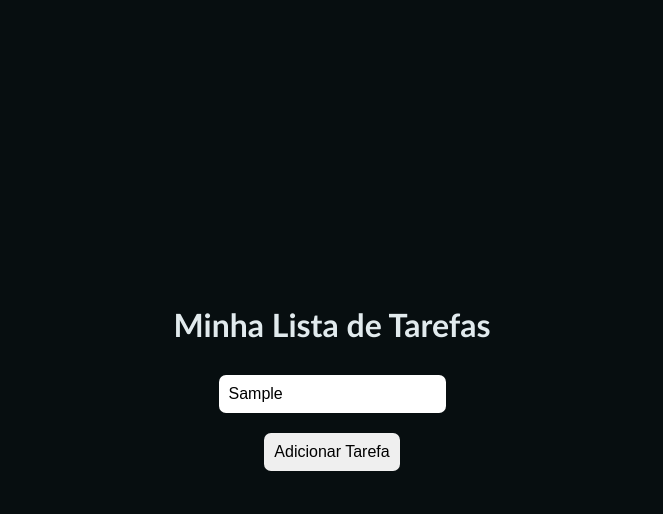
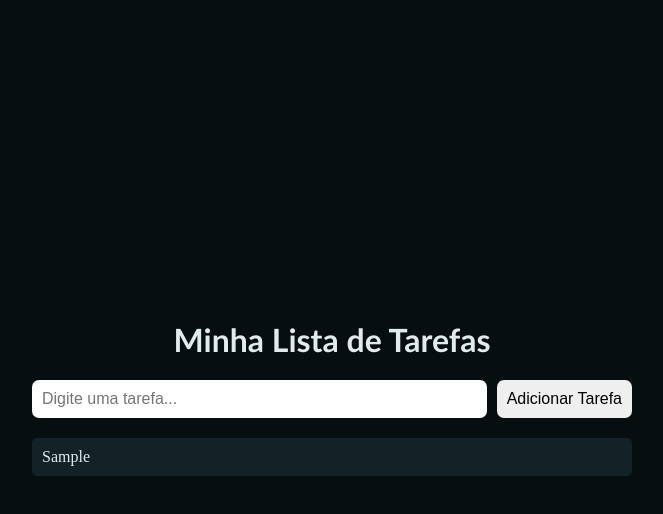
Before and after one commit to Cassiollopes/todo-list-grupoX, a plain HTML site: page index.html in a window 1280 px wide. Both pictures are taken after typing "Sample" into the empty fields and a click on the button "Adicionar Tarefa". Shown: the whole page, without its empty margins (308-971 px from the left). Drawn offline with Linux system fonts and the light colour scheme.

Commit message:
Reza e Testa

```diff
--- a/index.html
+++ b/index.html
@@ -8,9 +8,11 @@
 </head>
 <body>
   <h1>Minha Lista de Tarefas</h1>
-  <input type="text" id="taskInput" placeholder="Digite uma tarefa...">
-  <button onclick="addTask()">Adicionar Tarefa</button>
-  <ul id="taskList"></ul>
-  <script src="script.js"></script>
+  <div class="input-container">
+    <input type="text" id="novaTarefa" placeholder="Digite uma tarefa...">
+    <button onclick="adicionarTarefa()">Adicionar Tarefa</button>
+  </div>
+  <ul id="listaTarefas"></ul>
+  <script src="addtask.js"></script>
 </body>
 </html>
--- a/style.css
+++ b/style.css
@@ -6,15 +6,27 @@ body {
     justify-content: center;
     min-height: 100vh;
     margin: 0;
+    padding: 20px;
+    box-sizing: border-box;
   }
 
   h1 {
     color: #e1eaed;
     font-family: 'Gill Sans', 'Gill Sans MT', Calibri, 'Trebuchet MS', sans-serif;
+    text-align: center;
+  }
+
+  .input-container {
+    display: flex;
+    flex-direction: row;
+    gap: 10px;
+    flex-wrap: wrap;
+    justify-content: center;
+    width: 100%;
+    max-width: 600px;
   }
 
   input, button {
-    margin: 10px 0;
     padding: 10px;
     font-size: 16px;
     border-radius: 7px;
@@ -22,14 +34,27 @@ input, button {
     border: none;
   }
 
-button:hover{
-    background-color: #94c9db;
-    transition: 0.5s;
+  input {
+    flex: 1;
+    min-width: 200px;
   }
 
-#taskList {
+  button:hover {
+    background-color: #94c9db;
+  }
+
+  #listaTarefas {
     list-style: none;
     padding: 0;
     margin-top: 20px;
     color: #e1eaed;
+    width: 100%;
+    max-width: 600px;
   }
+
+  li {
+    padding: 10px;
+    background-color: #132226;
+    margin-bottom: 10px;
+    border-radius: 5px;
+  }
```
Also changed, not shown: addtask.js (indentation only). Lines whose indentation alone changed are shown as unchanged.
